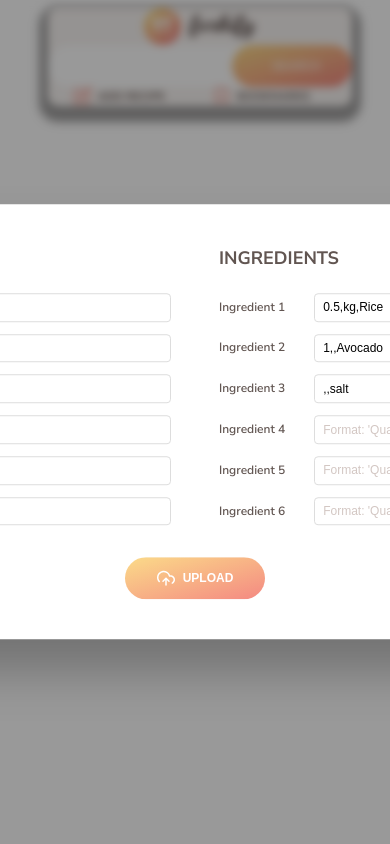
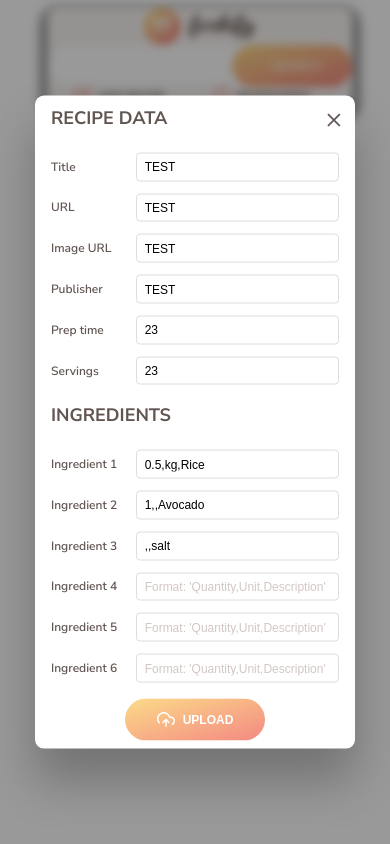
Before and after one commit to cbhuber17/Forkify, a website built with Parcel: page index.html in a window 390 px wide. Both pictures are taken after a click on the button "ADD RECIPE". Shown: the top 844 px of the page. Built offline with nearby package versions, Linux system fonts and the light colour scheme.

Commit message:
feat: upload recipe viewport responsiveness.

```diff
--- a/src/sass/_upload.scss
+++ b/src/sass/_upload.scss
@@ -3,14 +3,33 @@
   top: 50%;
   left: 50%;
   transform: translate(-50%, -50%);
-  width: 100rem;
+
   background-color: white;
   border-radius: 9px;
 
-  padding: 5rem 6rem;
   box-shadow: 0 4rem 6rem rgba(0, 0, 0, 0.25);
   z-index: 1000;
   transition: all 0.5s;
+
+  @media (min-width: $bp-large) {
+    padding: 5rem 6rem;
+    width: 100rem;
+  }
+
+  @media (min-width: $bp-medium) and (max-width: $bp-large) {
+    padding: 3rem 4rem;
+    width: 90rem;
+  }
+
+  @media (min-width: $bp-small) and (max-width: $bp-medium) {
+    padding: 2rem 3rem;
+    width: 75rem;
+  }
+
+  @media (max-width: $bp-small) {
+    padding: 1rem 2rem;
+    width: 40rem;
+  }
 
   .btn--close-modal {
     font-family: inherit;
@@ -44,8 +63,15 @@
 
 .upload {
   display: grid;
-  grid-template-columns: 1fr 1fr;
-  gap: 4rem 6rem;
+
+  @media (min-width: $bp-small) {
+    grid-template-columns: 1fr 1fr;
+    gap: 4rem 6rem;
+  }
+  @media (max-width: $bp-small) {
+    grid-template-columns: 1fr;
+    gap: 2rem 3rem;
+  }
 
   &__column {
     display: grid;
```
